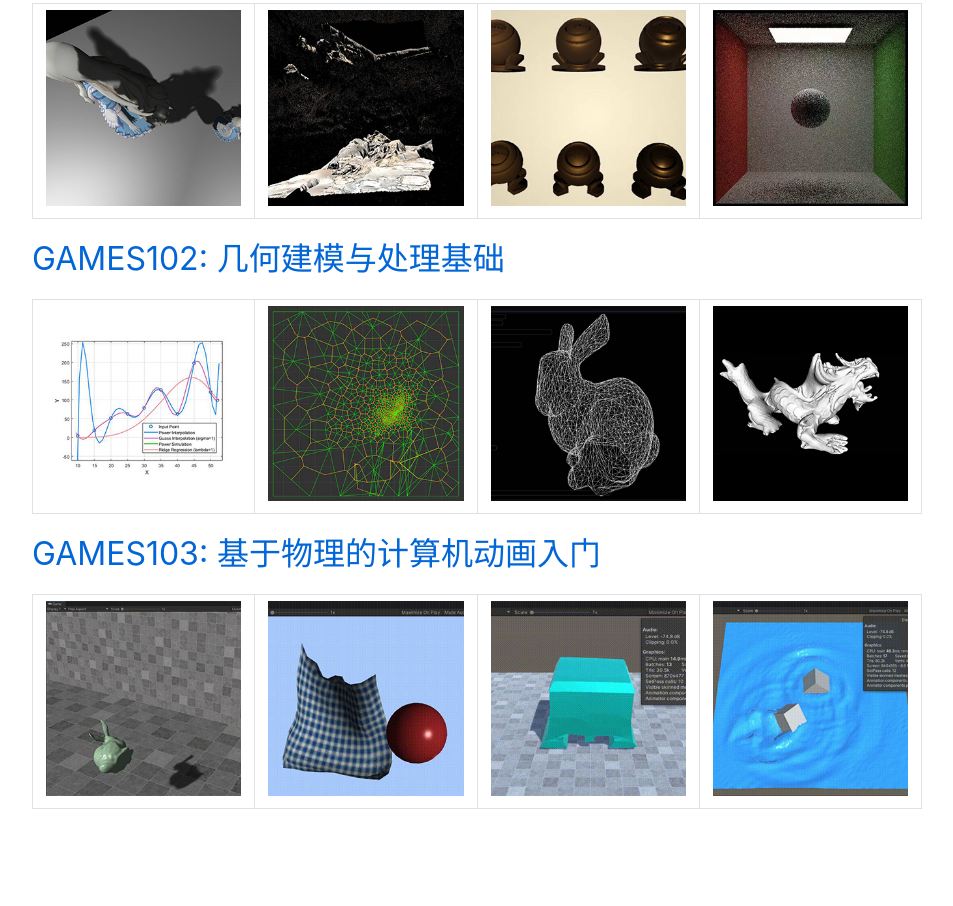
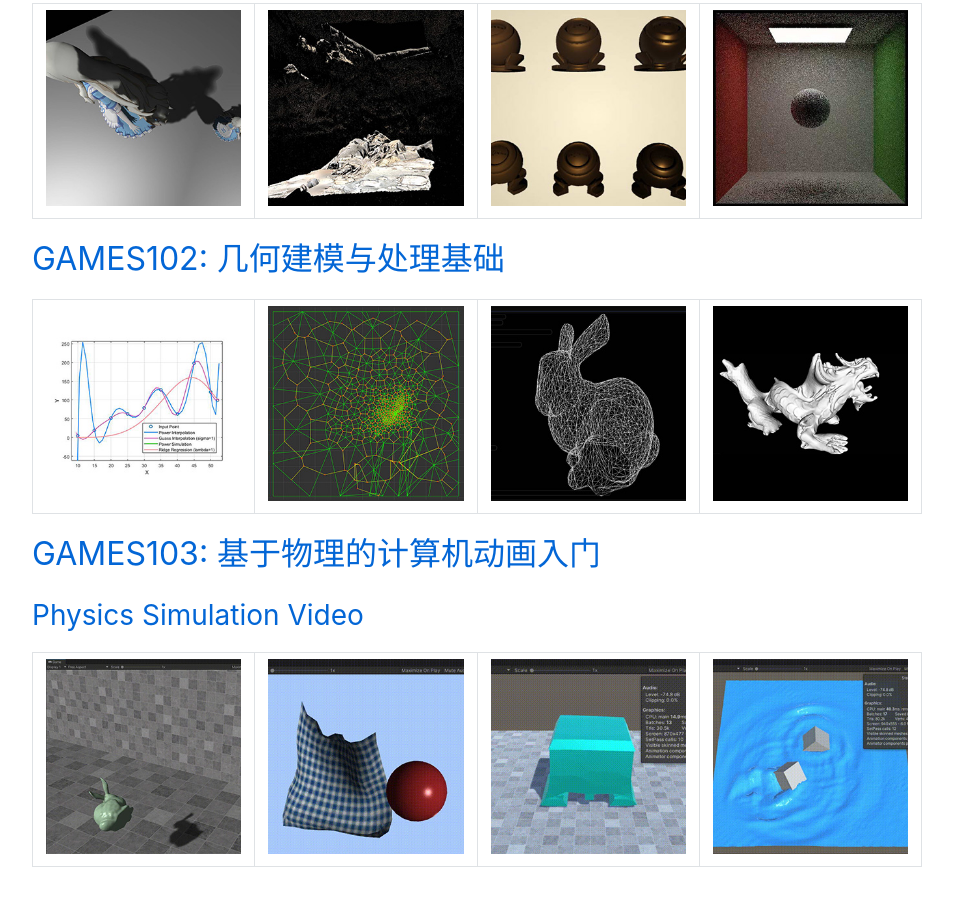
Before and after one commit to tomren/tomren.github.io, a plain HTML site: page index.html in a window 1280 px wide. Shown: the part 766-1672 px from the top of the page, without its empty margins (163-1116 px from the left). Before the commit the page ends 1628 px from the top, so only its background shows below. Drawn offline with Linux system fonts and the light colour scheme.

Commit message:
Add Video

```diff
--- a/index.html
+++ b/index.html
@@ -1284,6 +1284,9 @@ pre[class*="language-"] {
 </tbody></table>
 
 <p style="font-size:32px"><a href="./homeworks/games103/index.html">GAMES103:  基于物理的计算机动画入门</a></p>
+
+<p style="font-size:28px"><a href="https://www.bilibili.com/video/BV1t34y157RT?spm_id_from=333.999.0.0&amp;vd_source=2b73758ae03cf222969eb28d139ccc94">Physics Simulation Video</a></p>
+
 <table>
     <tbody><tr>
         <td><img src="./homeworks/games103/images/s01.jpg"></td>
```
Also changed, not shown: 1 other file.
